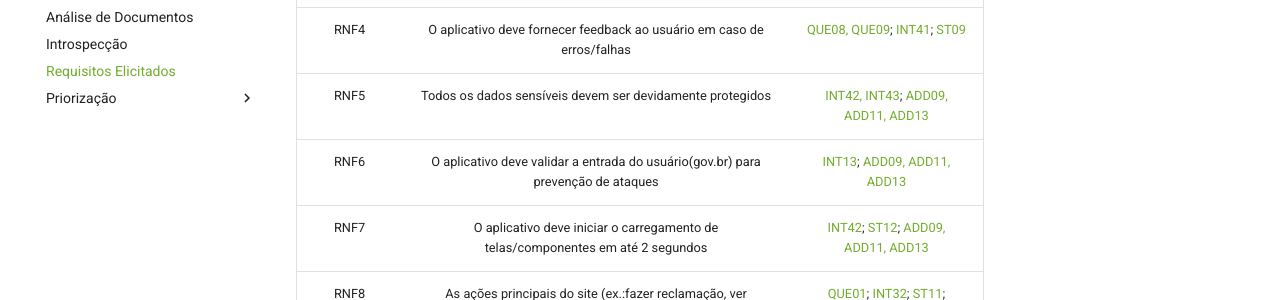
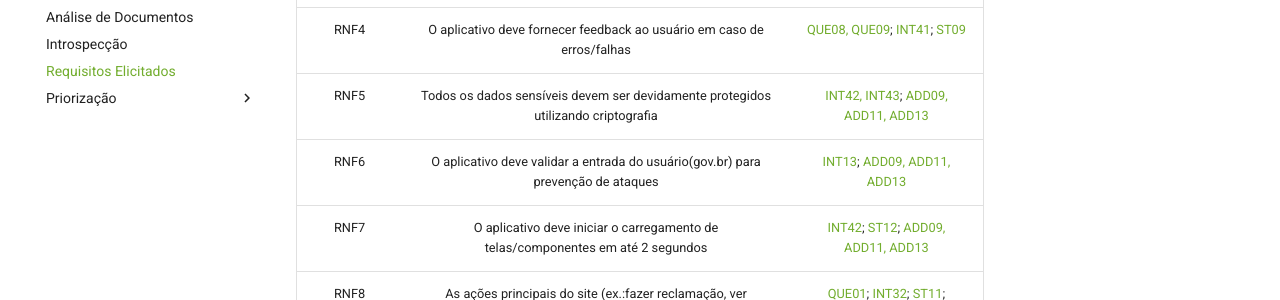
Before and after one commit to Requisitos-de-Software/2024.1-Grupo08, an MkDocs documentation site: the page built from docs/Elicitação/requisitos-elicitados.md, in a window 1280 px wide and 900 px high, scrolled down 2414 px. Shown: the part 172-472 px from the top of the window. Built offline with MkDocs 1.6.1 and Material for MkDocs 9.7.7, drawn with Linux system fonts in a browser that asks for light colours; comment, search, counter and statistics services are not loaded.

Commit message:
fix requisito

```diff
--- a/docs/Elicitação/requisitos-elicitados.md
+++ b/docs/Elicitação/requisitos-elicitados.md
@@ -50,7 +50,7 @@ A tabela 1 apresenta os requisitos elicitados a partir destas técnicas, apresen
 | RNF2 | Novos usuários devem ser capazes de realizar as tarefas básicas (ex.:acessar conta, fazer reclamação) em menos de 5 minutos |[QUE01](https://requisitos-de-software.github.io/2024.1-Consumidor.gov/Elicitação/Questionário/#possiveis-requisitos) ; [INT32, 33](https://requisitos-de-software.github.io/2024.1-Consumidor.gov/Elicitação/introspec/#requisitos-nao-funcionais); [ST11](https://requisitos-de-software.github.io/2024.1-Consumidor.gov/Elicitação/Storytelling/); [ADD05, ADD12](https://requisitos-de-software.github.io/2024.1-Consumidor.gov/Elicitação/analiseDoc/)|
 | RNF3 | O aplicativo deve fornecer opções de acessibilidade (ex: modo escuro, esquemas de cores, conteúdos em libras) |[QUE03](https://requisitos-de-software.github.io/2024.1-Consumidor.gov/Elicitação/Questionário/#possiveis-requisitos); [INT38](https://requisitos-de-software.github.io/2024.1-Consumidor.gov/Elicitação/introspec/#requisitos-nao-funcionais); [ST08](https://requisitos-de-software.github.io/2024.1-Consumidor.gov/Elicitação/Storytelling/); [ADD06, ADD07](https://requisitos-de-software.github.io/2024.1-Consumidor.gov/Elicitação/analiseDoc/)|
 | RNF4 | O aplicativo deve fornecer feedback ao usuário em caso de erros/falhas |[QUE08, QUE09](https://requisitos-de-software.github.io/2024.1-Consumidor.gov/Elicitação/introspec/#metodologia); [INT41](https://requisitos-de-software.github.io/2024.1-Consumidor.gov/Elicitação/introspec/#requisitos-nao-funcionais); [ST09](https://requisitos-de-software.github.io/2024.1-Consumidor.gov/Elicitação/Storytelling/)|
-| RNF5 | Todos os dados sensíveis devem ser devidamente protegidos |[INT42, INT43](https://requisitos-de-software.github.io/2024.1-Consumidor.gov/Elicitação/introspec/#requisitos-nao-funcionais); [ADD09, ADD11, ADD13](https://requisitos-de-software.github.io/2024.1-Consumidor.gov/Elicitação/analiseDoc/)|
+| RNF5 | Todos os dados sensíveis devem ser devidamente protegidos utilizando criptografia |[INT42, INT43](https://requisitos-de-software.github.io/2024.1-Consumidor.gov/Elicitação/introspec/#requisitos-nao-funcionais); [ADD09, ADD11, ADD13](https://requisitos-de-software.github.io/2024.1-Consumidor.gov/Elicitação/analiseDoc/)|
 | RNF6 | O aplicativo deve validar a entrada do usuário(gov.br) para prevenção de ataques |[INT13](https://requisitos-de-software.github.io/2024.1-Consumidor.gov/Elicitação/introspec/#metodologia); [ADD09, ADD11, ADD13](https://requisitos-de-software.github.io/2024.1-Consumidor.gov/Elicitação/analiseDoc/)|
 | RNF7 | O aplicativo deve iniciar o carregamento de telas/componentes em até 2 segundos |[INT42](https://requisitos-de-software.github.io/2024.1-Consumidor.gov/Elicitação/introspec/#metodologia); [ST12](https://requisitos-de-software.github.io/2024.1-Consumidor.gov/Elicitação/Storytelling/); [ADD09, ADD11, ADD13](https://requisitos-de-software.github.io/2024.1-Consumidor.gov/Elicitação/analiseDoc/)|
 | RNF8 | As ações principais do site (ex.:fazer reclamação, ver reclamação) devem ser executadas em no máximo 5 passos |[QUE01](https://requisitos-de-software.github.io/2024.1-Consumidor.gov/Elicitação/Questionário/#possiveis-requisitos); [INT32](https://requisitos-de-software.github.io/2024.1-Consumidor.gov/Elicitação/introspec/#metodologia); [ST11](https://requisitos-de-software.github.io/2024.1-Consumidor.gov/Elicitação/Storytelling/); [ADD05, ADD12](https://requisitos-de-software.github.io/2024.1-Consumidor.gov/Elicitação/analiseDoc/)|
```
